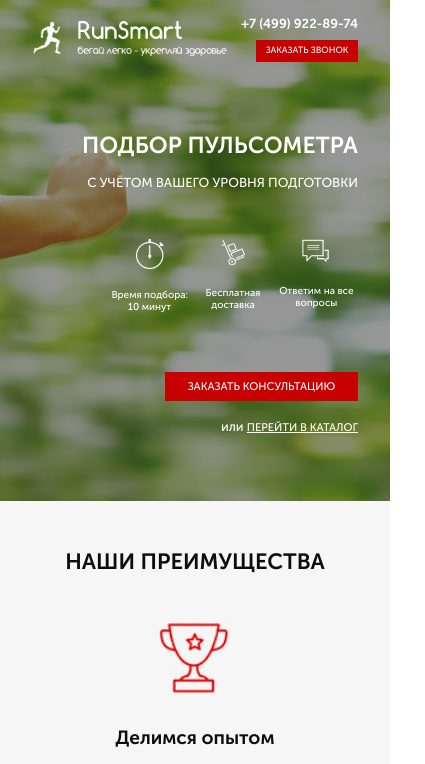
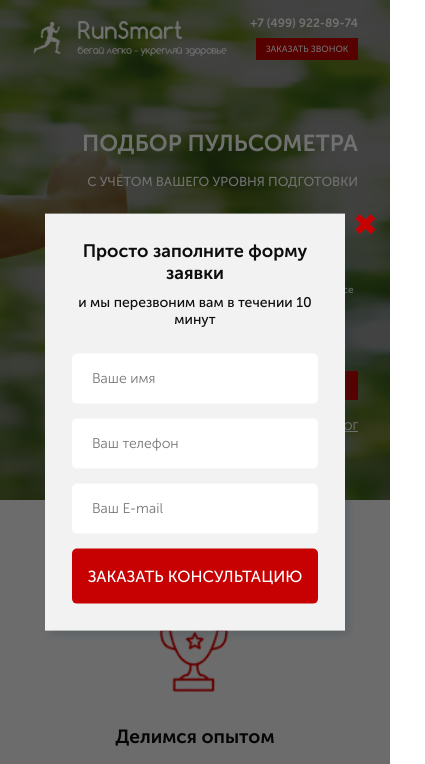
Before and after one commit to AlexFilimili/pulse, a website: page src/index.html in a window 390 px wide. Both pictures are taken after a click on the button "ЗАКАЗАТЬ ЗВОНОК". Shown: the top 764 px of the page, 425 px wide, since content can reach past the window. Drawn offline with nearby package versions, Linux system fonts and the light colour scheme.

Commit message:
modal windows is ready

```diff
--- a/src/index.html
+++ b/src/index.html
@@ -25,7 +25,7 @@
 
         <div class="header__contacts">
           <a href="tel:+74999228974" class="header__phone">+7 (499) 922-89-74</a>
-          <button class="button">заказать звонок</button>
+          <button data-modal="consultation" class="button">заказать звонок</button>
         </div>
 
       </div>
@@ -56,7 +56,7 @@
           </div>
 
         </div>
-        <button class="button button_promo">заказать кОНСУЛЬТАЦИЮ</button>
+        <button data-modal="consultation" class="button button_promo">заказать кОНСУЛЬТАЦИЮ</button>
         <div class="to_the_catalog">или <a class="to_the_catalogLink" href="">ПЕРЕЙТИ В КАТАЛОГ</a></div>
       </div>
     </div>
@@ -787,6 +787,45 @@
 
     </div>
   </footer>
+  <div class="modal">
+
+    <div class="modal__overlay-consultation">
+      <form class="feed-form" id="consultation" action="#">
+        <div class="feed-form__close">&#10006;</div>
+        <div class="feed-form__subtitle">Просто заполните форму заявки</div>
+        <div class="feed-form__descr">и мы перезвоним вам в течении 10 минут</div>
+        <input name="name" required placeholder="Ваше имя" type="text">
+        <input name="tel" equired placeholder="Ваш телефон" type="number">
+        <input name="mail" equired placeholder="Ваш E-mail" type="email">
+        <button class="button button_send">заказать кОНСУЛЬТАЦИЮ</button>
+      </form>
+    </div>
+
+
+    <div class="modal__overlay-order">
+      <form class="feed-form" action="#">
+        <div class="feed-form__close">&#10006;</div>
+        <div class="feed-form__subtitle">Ваш заказ:</div>
+        <div class="feed-form__descr">Пульсометр Polar FT1</div>
+        <input name="name" required placeholder="Ваше имя" type="text">
+        <input name="tel" equired placeholder="Ваш телефон" type="number">
+        <input name="mail" equired placeholder="Ваш E-mail" type="email">
+        <button class="button button_send">купить</button>
+      </form>
+    </div>
+
+    <div class="modal__overlay-thanks">
+      <form class="feed-form feed-form__mini" action="#">
+        <div class="feed-form__close">&#10006;</div>
+        <div class="feed-form__subtitle">Спасибо за вашу заявку!</div>
+        <div class="feed-form__descr">Наш менеджер свяжется с вами
+          в ближайшее время!</div>
+      </form>
+    </div>
+  </div>
+
+</div>
+
 
 <!--   <script type="text/javascript" src="https://code.jquery.com/jquery-1.11.0.min.js"></script>
   <script type="text/javascript" src="https://code.jquery.com/jquery-migrate-1.2.1.min.js"></script>
--- a/src/js/script.js
+++ b/src/js/script.js
@@ -108,4 +108,25 @@ $(document).ready(function(){
     toggleSlide('.catalog-item__main__link');
     toggleSlide('.catalog-item__description__back-link');
 
+    // modal
+
+    $('[data-modal=consultation]').on('click', function() {
+        $('.modal__overlay-consultation').fadeIn()
+    });
+
+    $('.feed-form__close').on('click', function() {
+        $('.modal__overlay-order, .modal__overlay-consultation, .modal__overlay-thanks').fadeOut('slow')
+    });
+
+    $('.button_catalog').on('click', function() {
+        $('.modal__overlay-order').fadeIn()
+    });
+
+    $('.button_catalog').each(function(i) {
+        $(this).on('click', function() {
+            $('.feed-form__descr').text($('.catalog-item__title').eq(i).text());
+            $('.modal__overlay-order').fadeIn();
+        })
+    });
+
 });
--- a/src/sass/base/_media.scss
+++ b/src/sass/base/_media.scss
@@ -196,6 +196,21 @@
             }
         }
     }
+    .footer {
+        &__info {
+            width: 385px;
+            height: 209px;
+        }
+        &__addr {
+            margin-top: 23px;
+        }
+        &__phone {
+            margin-top: 25px;
+        }
+        &__social {
+            margin: 29px auto 0;
+        }
+    }
 }
 @media ( max-width: 575px ){
     .header {
@@ -208,6 +223,9 @@
                 height: 22px;
                 font-size: 9px;
             }
+        }
+        &__phone {
+            font-size: 12px;
         }
     }
     .promo {
@@ -275,8 +293,6 @@
         }
         .title_consultation-mobile {
             display: block;
-            margin: 0 auto;
-            width: 382px;
             font-size: 28px;
             text-align: center;
         }
@@ -286,7 +302,6 @@
         .consultation__appeal-mobile {
             display: block;
             margin: 80px auto 36px;
-            width: 382px;
             text-align: center;
         }
 
@@ -325,4 +340,22 @@
 
         }
     }
+    .footer {
+        &__info {
+            width: 100%;
+
+        }
+    }
+    .modal {
+        .feed-form {
+            padding: 27px;
+            width: calc(100% - 90px);
+            &__close {
+                right: -33px;
+            }
+        }
+        .button_send {
+            width: 100%;
+        }
+    }
 }
--- a/src/sass/blocks/_buttons.scss
+++ b/src/sass/blocks/_buttons.scss
@@ -8,7 +8,7 @@
     text-transform: uppercase;
     color: #ffffff;
     border: none;
-    transition: all 0.3s;
+    transition: all 0.4s;
     &:hover {
         box-shadow: inset 400px 0 0 0 #ff5d5d;
     }
--- a/src/sass/blocks/_footer.scss
+++ b/src/sass/blocks/_footer.scss
@@ -51,7 +51,7 @@
                 height: 27px;
             }
             &:hover {
-                transform: scale(1.25);
+                transform: scale(1.2);
               }
         }
     }
--- a/src/sass/blocks/_header.scss
+++ b/src/sass/blocks/_header.scss
@@ -6,8 +6,8 @@
         width: 250px;
         img {
             width: 100%;
-             }
-            }
+        }
+    }
 
     &__officilal {
         width: 193px;
--- /dev/null
+++ b/src/sass/blocks/_modal.scss
@@ -0,0 +1,55 @@
+.modal {
+    position: relative;
+    &__overlay-consultation, &__overlay-order, &__overlay-thanks {
+        top: 0;
+        position: fixed;
+        height: 100%;
+        width: 100%;
+        background-color: rgb(0, 0, 0, 0.56);
+        display: none;
+    }
+    .feed-form {
+        position: relative;
+        padding: 40px;
+        top: 50%;
+        left: 50%;
+        transform: translate(-50%, -50%);
+        width: 380px;
+        min-height: 400px;
+        background-color: #f2f2f2;
+        -webkit-box-shadow: 4px 4px 8px 0px rgba(34, 60, 80, 0.2);
+        -moz-box-shadow: 4px 4px 8px 0px rgba(34, 60, 80, 0.2);
+        box-shadow: 4px 4px 8px 0px rgba(34, 60, 80, 0.2);
+        &__subtitle {
+            font-family: 'Museo Sans Cyrl 700';
+            font-size: 18px;
+            line-height: 1.2;
+            color: #0d0d0d;
+            text-align: center;
+        }
+        &__descr {
+            margin-top: 11px;
+            margin-bottom: 25px;
+            font-family: 'Museo Sans Cyrl 500';
+            font-size: 14px;
+            line-height: 1.2;
+            color: #0d0d0d;
+            text-align: center;
+        }
+        &__close {
+            position: absolute;
+            color: $main-color;
+            font-size: 30px;
+            line-height: 27px;
+            top: -3px;
+            right: -43px;
+            cursor: pointer;
+        }
+        &__mini {
+            min-height: 140px;
+        }
+    }
+}
+.modal__overlay-order, .modal__overlay-consultation, .modal__overlay-thanks {
+    display: none;
+}
--- a/src/sass/style.scss
+++ b/src/sass/style.scss
@@ -19,4 +19,5 @@
 @import 'blocks/feedback';
 @import 'blocks/footer';
 @import 'blocks/forms';
+@import 'blocks/modal';
 @import 'base/media';
```
Also changed, not shown: src/css/blocks/modal.min.css (added), src/css/style.min.css.
